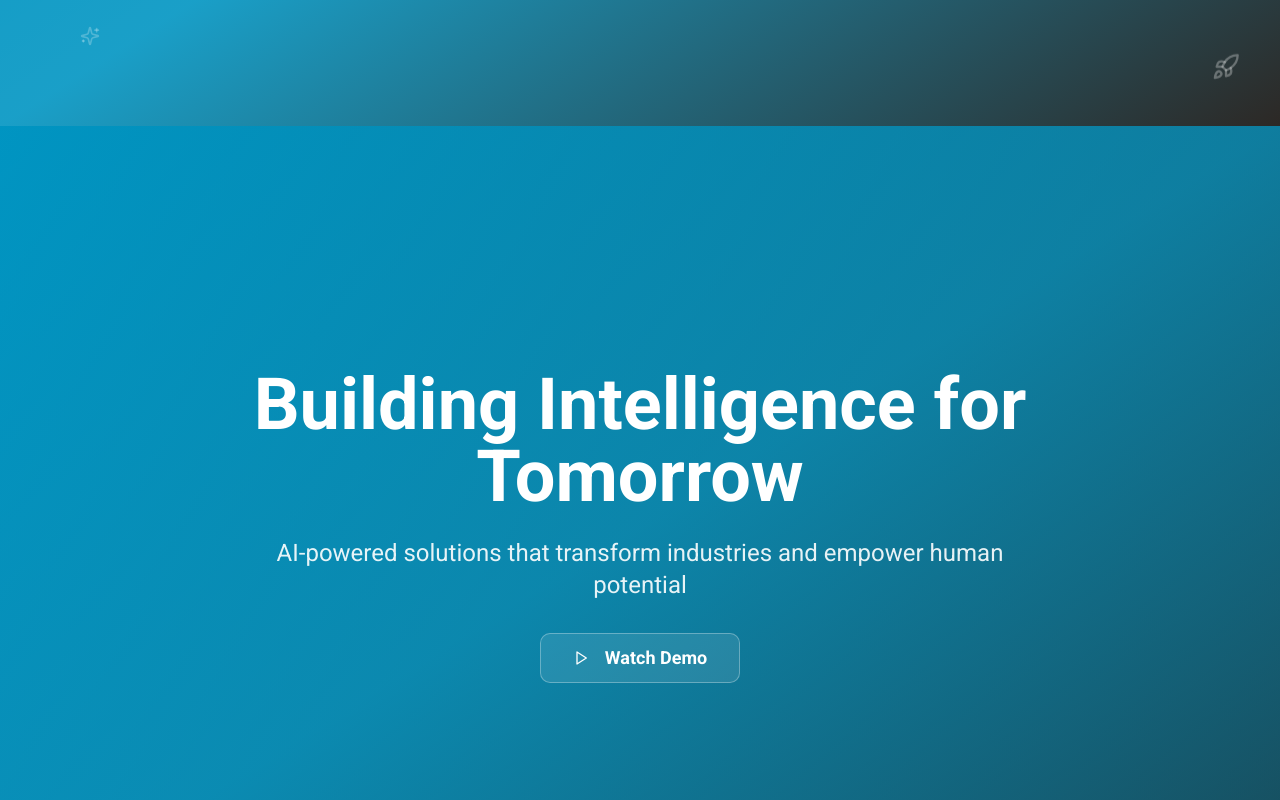
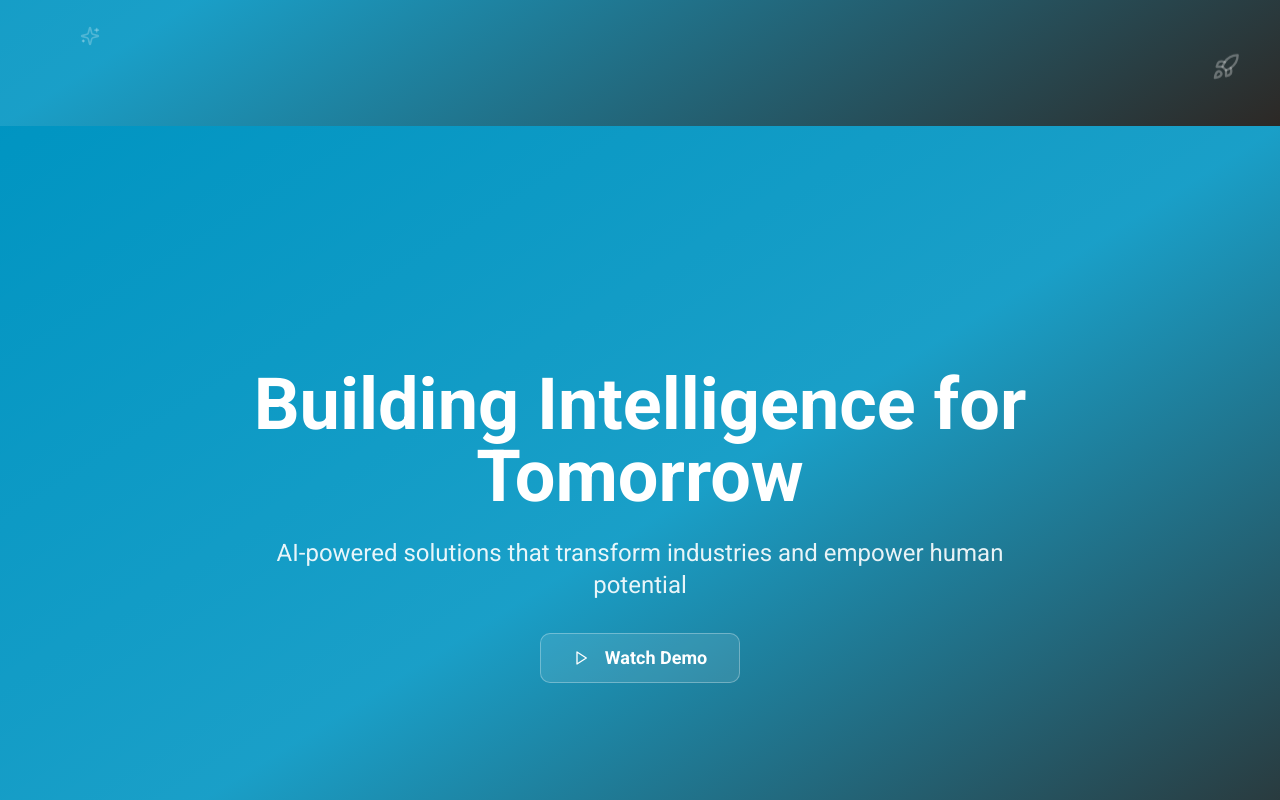
Before and after one commit to mohbzour99-max/alpha-25, a React (Vite) app: page / in a window 1280 px wide. Shown: the part 700-1500 px from the top of the page. Built offline with nearby package versions, Linux system fonts and the light colour scheme.

Commit message:
Remove gradient overlay div

```diff
--- a/src/components/HeroSection.tsx
+++ b/src/components/HeroSection.tsx
@@ -9,7 +9,6 @@ const HeroSection = () => {
     <section className="relative min-h-screen flex items-center justify-center overflow-hidden">
       {/* Background Image with Overlay */}
       <div className="absolute inset-0 bg-gradient-to-br from-alpha-primary via-alpha-primary/90 to-alpha-secondary">
-        <div className="absolute inset-0 alpha-gradient-bg opacity-80"></div>
       </div>
 
       {/* Content */}
```
